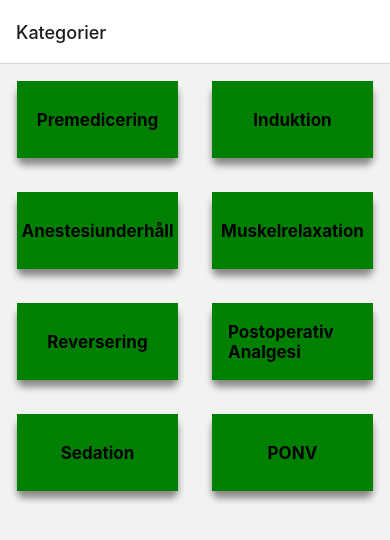
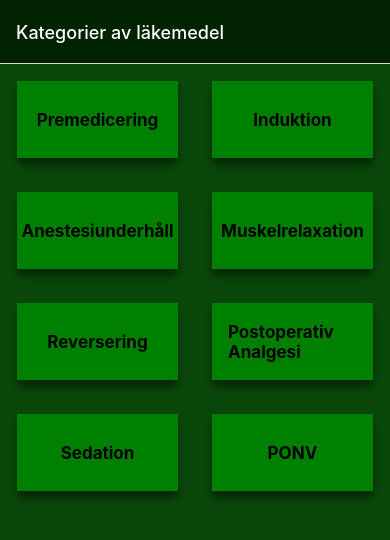
Before and after one commit to lelkespeter/pediatric-drugs, a React Native app: screen / in a window 390 px wide. Shown: the top 540 px of the page. Built offline with nearby package versions, Linux system fonts and the light colour scheme.

Commit message:
styled screen

```diff
--- a/App.js
+++ b/App.js
@@ -6,6 +6,7 @@ import {createNativeStackNavigator} from "@react-navigation/native-stack";
 
 import CategoriesScreen from "./screens/CategoriesScreen";
 import MedicinesInCategoryScreen from "./screens/MedicinesInCategoryScreen";
+import {GlobalStyles} from "./constants/appColors";
 
 const Stack = createNativeStackNavigator();
 
@@ -14,8 +15,20 @@ export default function App() {
     <>
       <StatusBar style="light" />
       <NavigationContainer>
-        <Stack.Navigator>
-          <Stack.Screen name="Kategorier" component={CategoriesScreen} />
+        <Stack.Navigator
+          screenOptions={{
+            headerStyle: {backgroundColor: GlobalStyles.colors.darkgreen},
+            headerTintColor: "white",
+            contentStyle: {backgroundColor: "#094609"},
+          }}
+        >
+          <Stack.Screen
+            name="Kategorier"
+            component={CategoriesScreen}
+            options={{
+              title: "Kategorier av läkemedel",
+            }}
+          />
           <Stack.Screen name="List" component={MedicinesInCategoryScreen} />
         </Stack.Navigator>
       </NavigationContainer>
--- a/components/DrugItem.js
+++ b/components/DrugItem.js
@@ -1,15 +1,18 @@
-import {Alert, Pressable, StyleSheet, Text, View} from "react-native";
+import {Alert, Platform, Pressable, StyleSheet, Text, View} from "react-native";
 import React from "react";
 
 const DrugItem = ({drugName, styrka, catId}) => {
   return (
     <>
       <View style={styles.outerContainer}>
-        <Text>{catId}</Text>
-        <Pressable onPress={() => console.log("Pressed")}>
-          <View style={styles.itemContainer}>
-            <Text>{drugName}</Text>
-            <Text> {styrka}</Text>
+        <Pressable
+          android_ripple={{color: "#ccc"}}
+          style={({pressed}) => (pressed ? styles.buttonPressed : null)}
+        >
+          <View style={styles.innerContainer}>
+            <Text style={styles.text}>
+              {drugName} {styrka}
+            </Text>
           </View>
         </Pressable>
       </View>
@@ -21,11 +24,27 @@ export default DrugItem;
 
 const styles = StyleSheet.create({
   outerContainer: {
-    flex: 1,
-    backgroundColor: "#00ffff",
+    margin: 16,
+    borderRadius: 8,
+    overflow: Platform.OS === "android" ? "hidden" : "visible",
+    backgroundColor: "white",
+    elevation: 4,
+    shadowOpacity: 0.25,
+    shadowOffset: {width: 0, height: 2},
   },
-  itemContainer: {
-    flexDirection: "row",
-    marginRight: 11,
+  innerContainer: {
+    borderRadius: 8,
+    overflow: "hidden",
+  },
+
+  buttonPressed: {
+    opacity: 0.5,
+  },
+
+  text: {
+    fontWeight: "bold",
+    textAlign: "center",
+    fontSize: 18,
+    margin: 8,
   },
 });
--- a/constants/appColors.js
+++ b/constants/appColors.js
@@ -2,7 +2,7 @@ export const GlobalStyles = {
   colors: {
     error: "#9b095c",
     neon: "#0FFF50",
-    darkgreen: `#032503`,
+    darkgreen: `#022302`,
     grey: "#808080",
     darkgrey: "#808080",
     lightgray: `#d3d3d3`,
--- a/screens/MedicinesInCategoryScreen.js
+++ b/screens/MedicinesInCategoryScreen.js
@@ -10,8 +10,6 @@ const MedicinesInCategoryScreen = ({route}) => {
   const displayedDrugs = DRUGS.filter((lmItem) => {
     return lmItem.catId.includes(categoryId);
   });
-
-  console.log("displayedDrugs", displayedDrugs);
 
   function renderDrug(itemData) {
     return (
```
